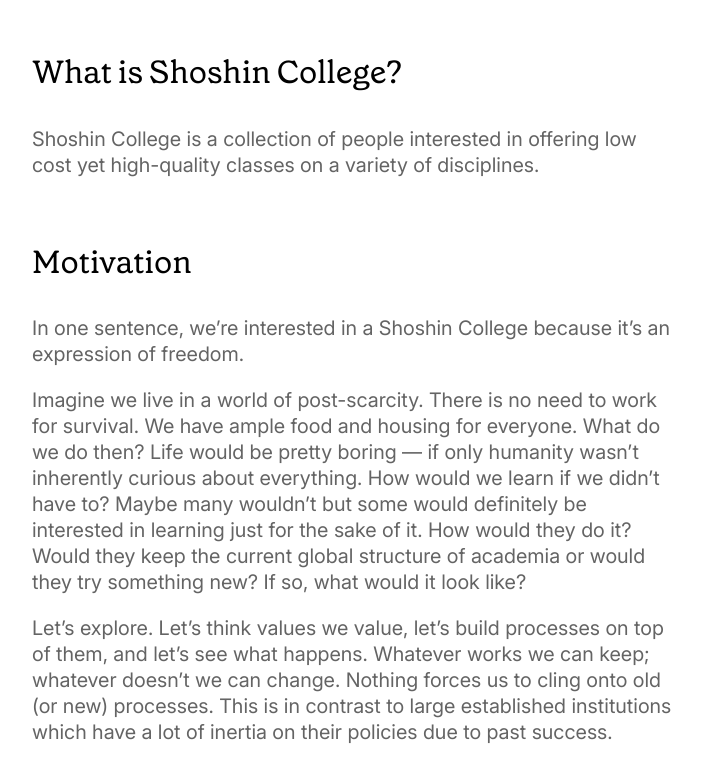
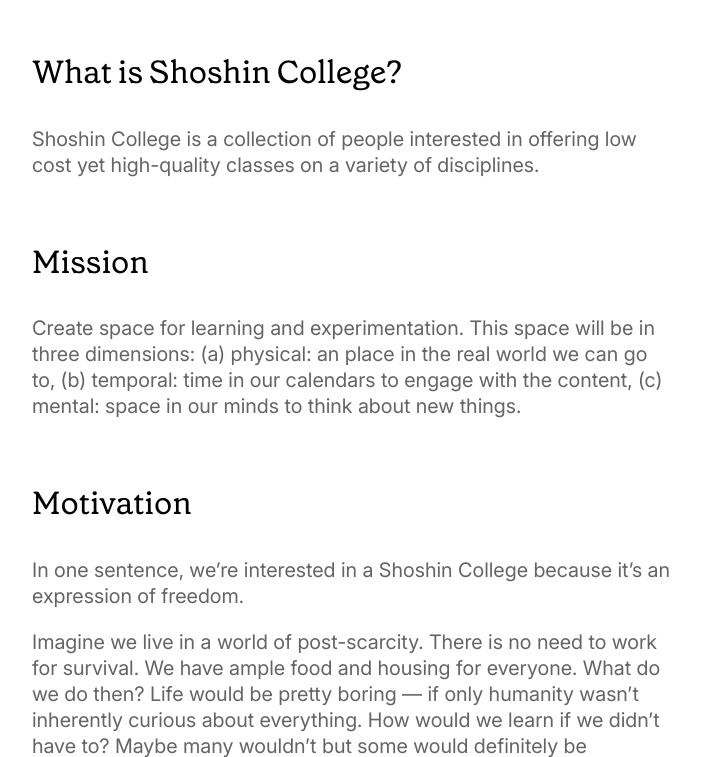
Before and after one commit to shoshincollege/shoshincollege.org, a Django app: page /about/ in a window 1280 px wide. Shown: the part 428-1185 px from the top of the page, without its empty margins (288-989 px from the left). Run offline with Django 5.2, Linux system fonts and the light colour scheme.

Commit message:
Add mission section on about page

```diff
--- a/main/templates/main/about.html
+++ b/main/templates/main/about.html
@@ -10,6 +10,14 @@
     <p>
         Shoshin College is a collection of people interested in offering low cost yet
         high-quality classes on a variety of disciplines.
+    </p>
+
+    <h2>Mission</h2>
+    <p>
+        Create space for learning and experimentation. This space will be in three
+        dimensions: (a) physical: an place in the real world we can go to, (b) temporal: time
+        in our calendars to engage with the content, (c) mental: space in our minds to
+        think about new things.
     </p>
 
     <h2>Motivation</h2>
```
